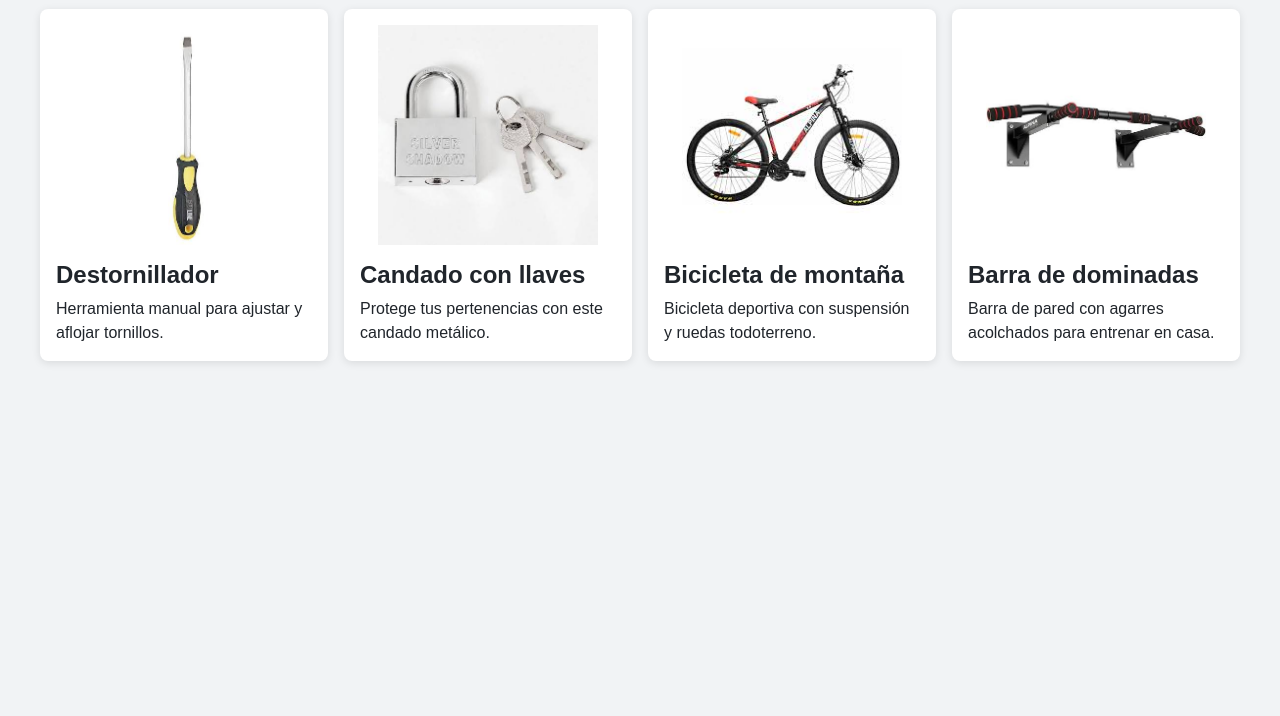
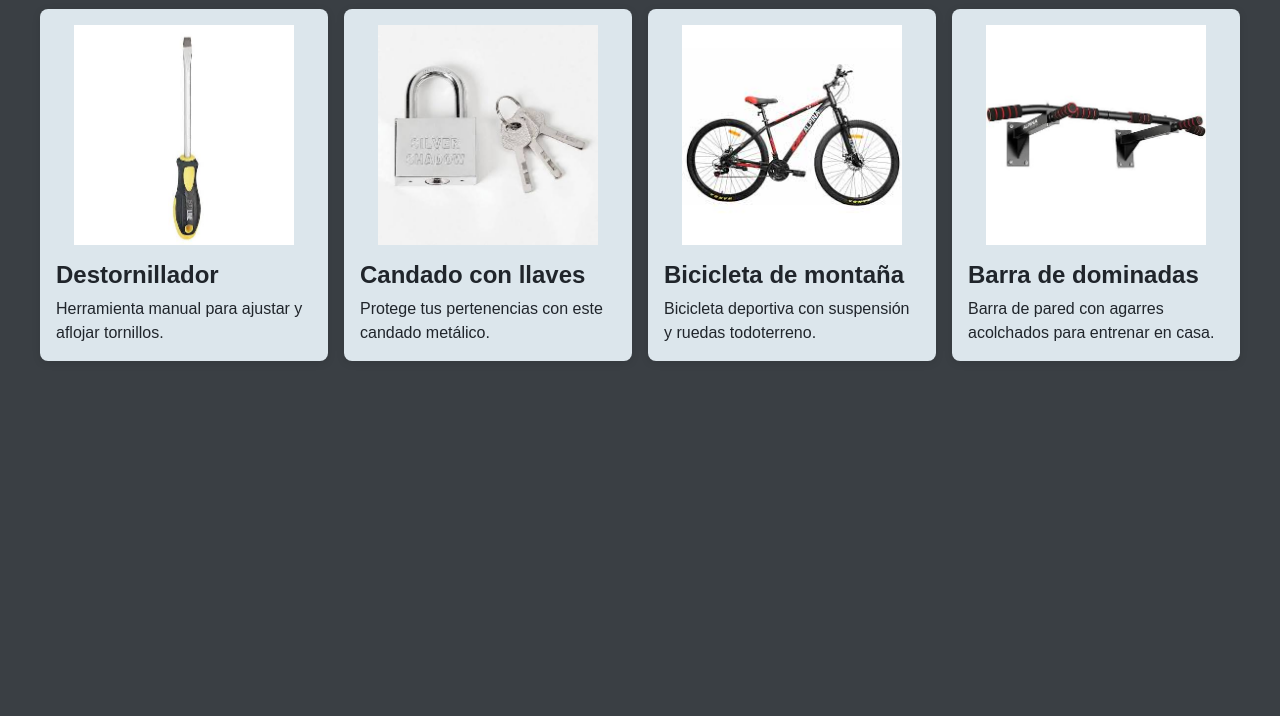
Before and after one commit to felimartinezboero/U5-Boxmodels, a plain HTML site: page index.html in a window 1280 px wide. Shown: the part 84-800 px from the top of the page. Drawn offline with Linux system fonts and the light colour scheme.

Commit message:
Final commit

```diff
--- a/style.css
+++ b/style.css
@@ -1,8 +1,8 @@
 body {
     margin: 0;
     padding: 32px;
-    background-color: #f1f3f5;
-    color: #20252b;
+    background-color: #3a3f44;
+    color: #f5f5f5;
     font-family: Arial, sans-serif;
 }
 
@@ -22,7 +22,8 @@ h1 {
 .item {
     display: flex;
     flex-direction: column;
-    background-color: #fff;
+    background-color: #dce6ec;
+    color: #20252b;
     border-radius: 8px;
     padding: 16px;
     box-shadow: 0 2px 8px rgb(0 0 0 / 10%);
```
